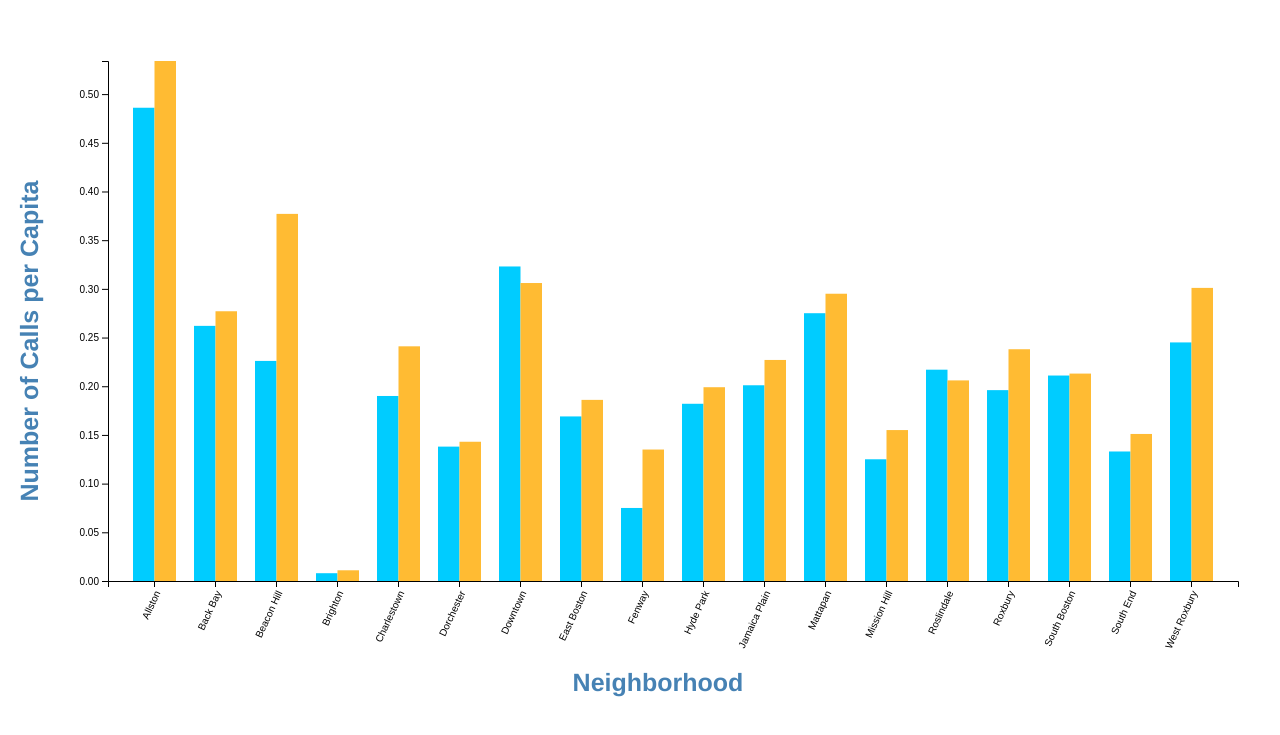
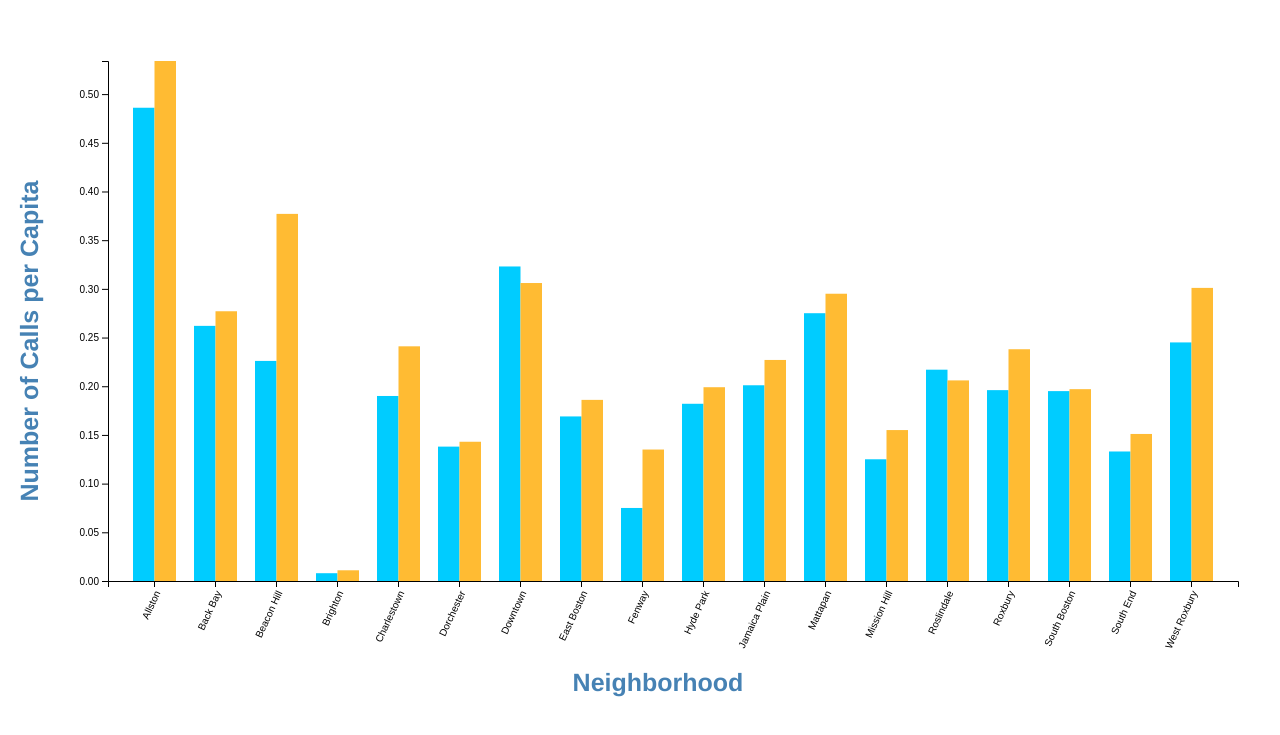
Before and after one commit to HaMinhTa/Boston-311-Services, a plain HTML site: page GroupedBarChart.html in a window 1280 px wide. Shown: the part 59-794 px from the top of the page. Drawn offline with nearby package versions, Linux system fonts and the light colour scheme.

Commit message:
add changes to data

```diff
--- a/GroupedBarChart.html
+++ b/GroupedBarChart.html
@@ -62,7 +62,7 @@
     {area: "Mission Hill", calls: 0.125, calls2: 0.155},
     {area: "Roslindale", calls: 0.217, calls2: 0.206},
     {area: "Roxbury", calls: 0.196, calls2: 0.238},
-    {area: "South Boston", calls: 0.211, calls2: 0.213},
+    {area: "South Boston", calls: 0.195, calls2: 0.197},
     {area: "South End", calls: 0.133,calls2: 0.151},
     {area: "West Roxbury", calls: 0.245, calls2: 0.301},
   ];
```
Also changed, not shown: 4 other files.
